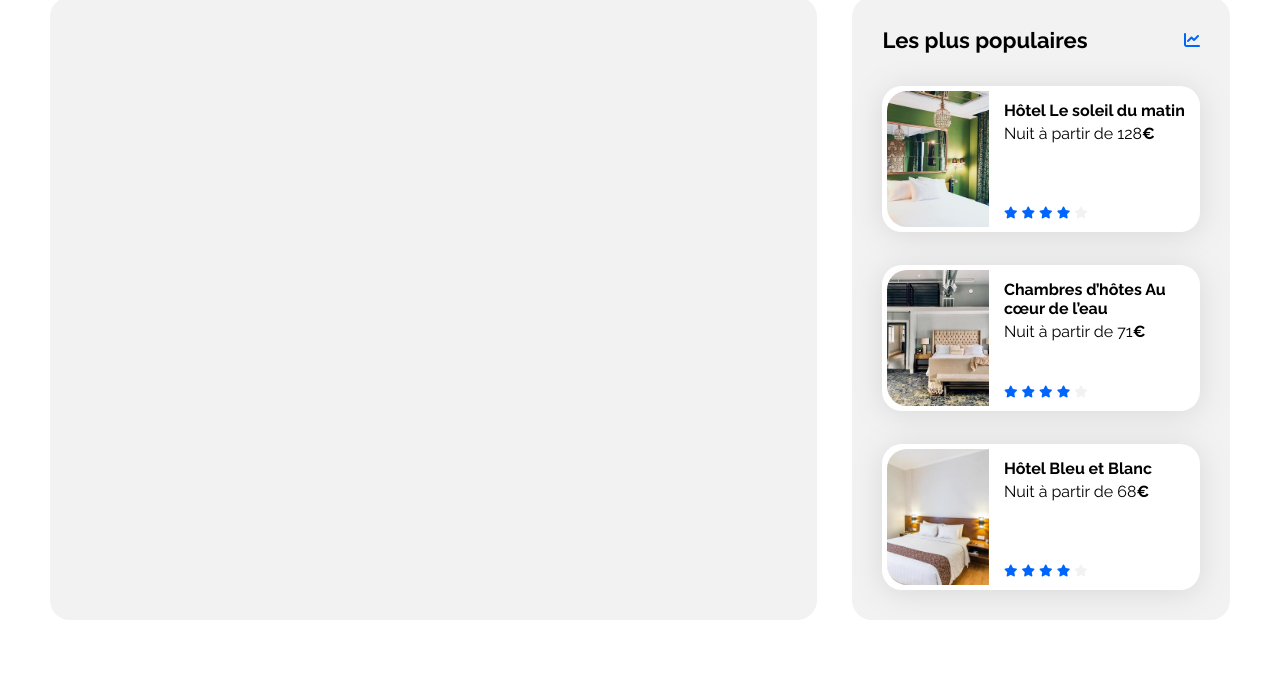
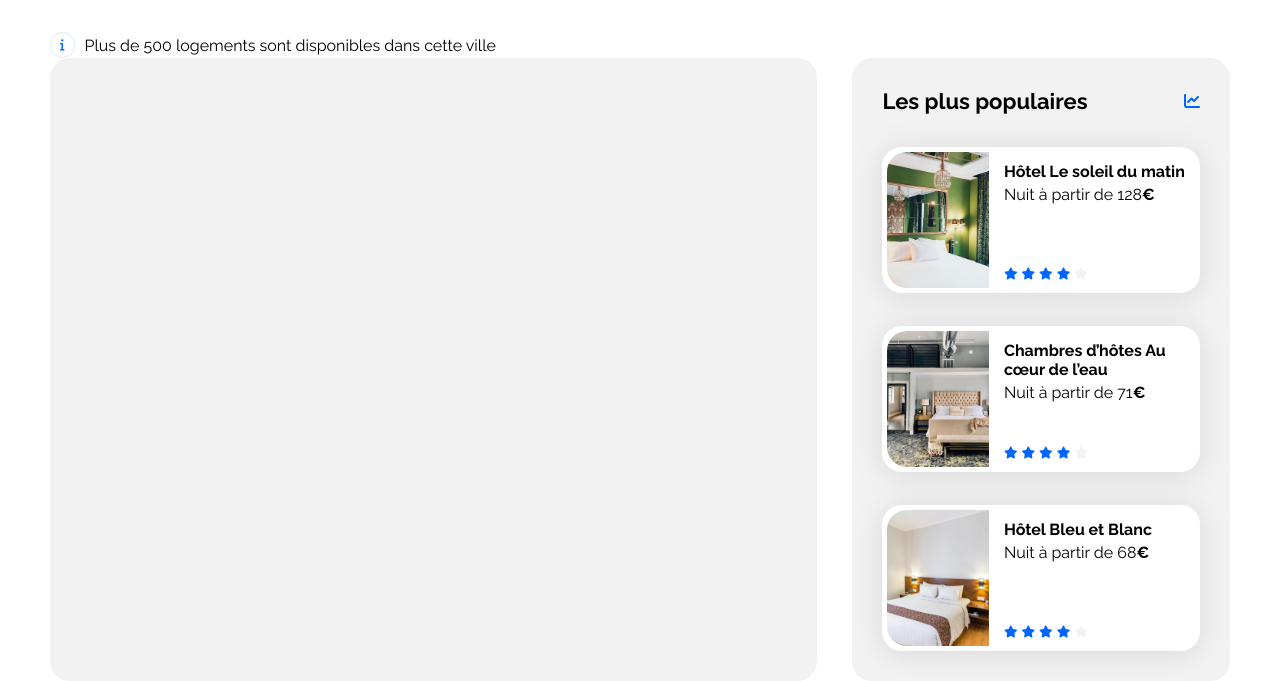
Before and after one commit to larbalestrier/Booki, a plain HTML site: page index.html in a window 1280 px wide. Shown: the part 342-1023 px from the top of the page. Before the commit the page ends 962 px from the top, so only its background shows below. Drawn offline with Linux system fonts and the light colour scheme.

Commit message:
ajout de l info dans la section intro

```diff
--- a/css/style.css
+++ b/css/style.css
@@ -152,6 +152,18 @@ form {
 }
 .filtres_size_logo{
     font-size: 20px;
+}
+
+.info_container{
+    display: flex;
+    align-items: center;
+    gap: 10px;
+}
+.info_bg{
+   border: 1px solid var(--filter-bg-color);
+   border-radius: 25px;
+   font-size: 12px;
+   padding: 6px 9px;
 }
 /* */
 .section-title {
--- a/index.html
+++ b/index.html
@@ -85,6 +85,14 @@
                         </div>
                     </div>
                 </div>
+                <div class="info_container">
+                    <div>
+                        <i class="fa-solid fa-info info_bg"></i>
+                    </div>
+                    <div>
+                        Plus de 500 logements sont disponibles dans cette ville
+                    </div>
+                </div>
             </section>
             <div class="hebergements-and-populaires">
                 <section class="hebergements">
```
